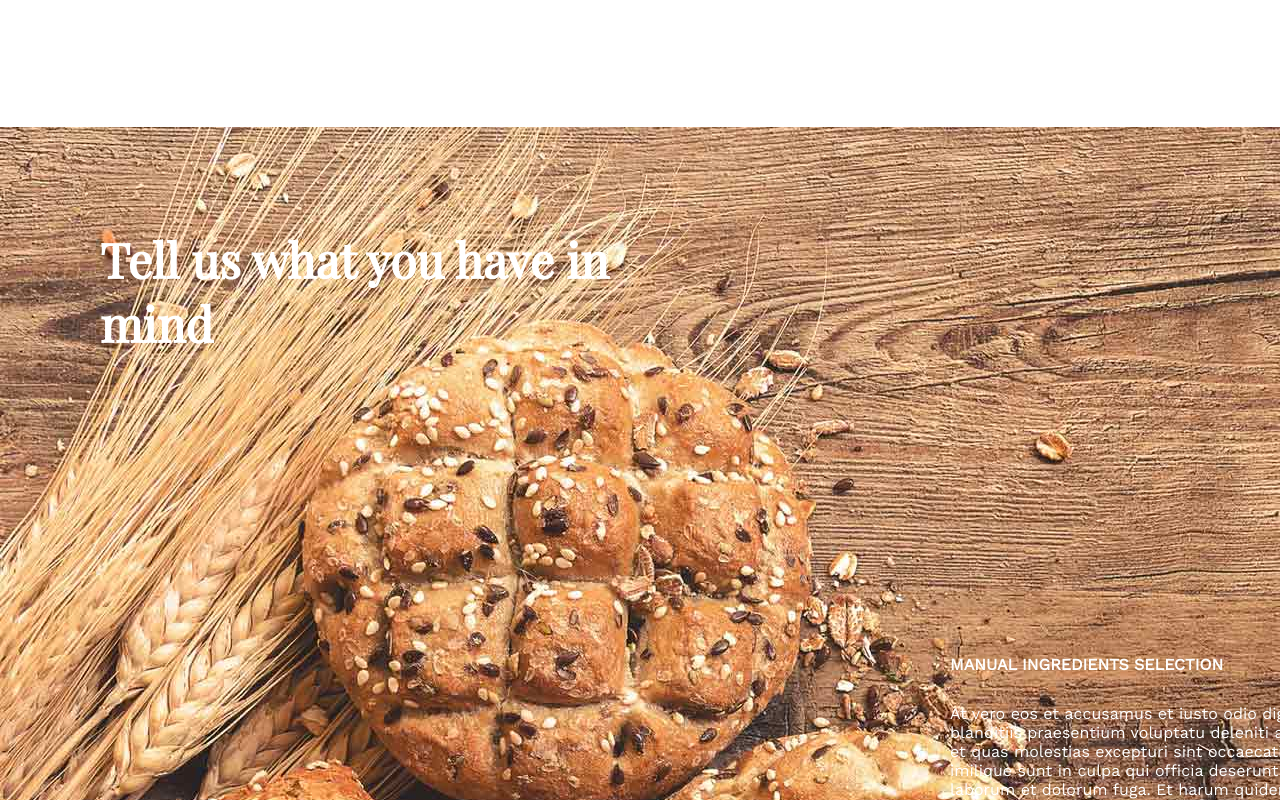
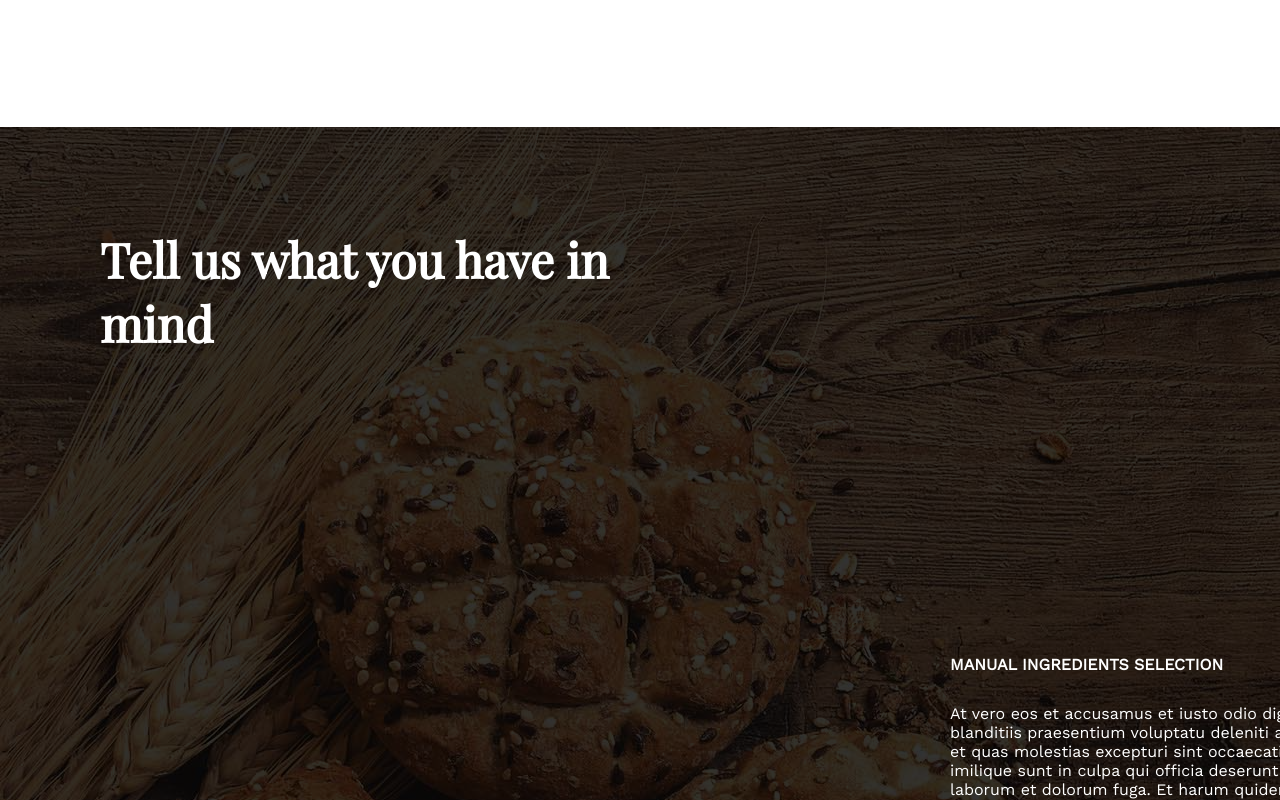
Before and after one commit to EnricoNapolitano/2023-01-31-esame_midterm, a Vue app in the folder proj-html-vuejs/: page / in a window 1280 px wide. Shown: the part 2880-3680 px from the top of the page. Built offline with nearby package versions, Linux system fonts and the light colour scheme.

Commit message:
utility bg-dark

```diff
--- a/proj-html-vuejs/src/assets/scss/style.scss
+++ b/proj-html-vuejs/src/assets/scss/style.scss
@@ -62,3 +62,7 @@ li {
     margin-top: 100px;
     margin-bottom: 100px;
 }
+
+.bg-dark {
+    background-color: rgba($color: #000000, $alpha: 0.8);
+}
```
